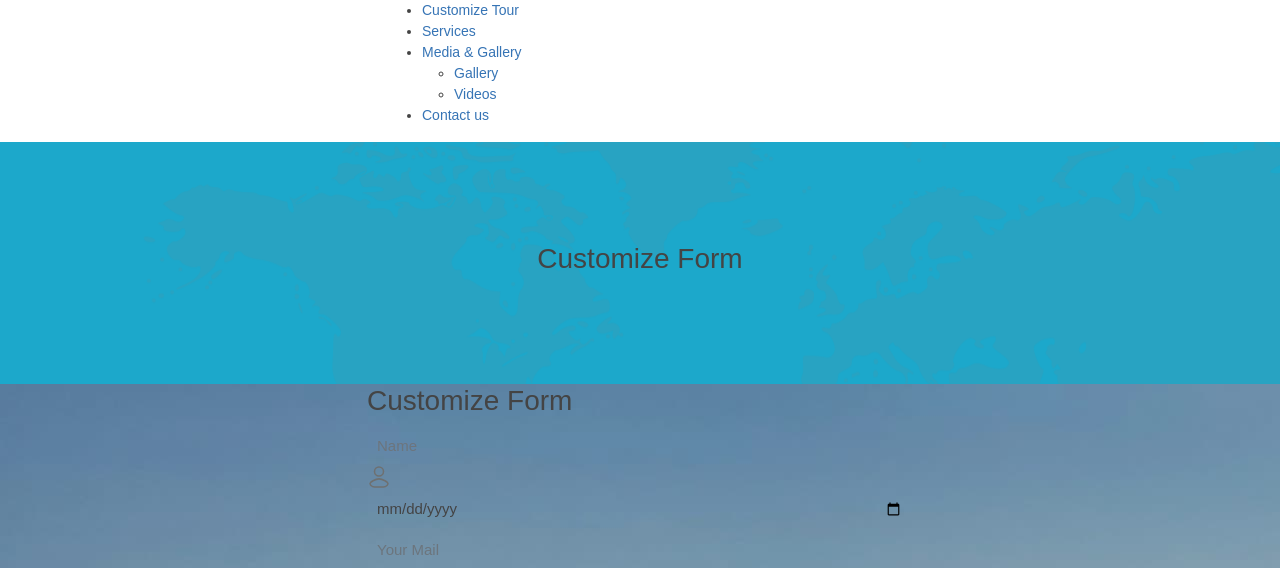
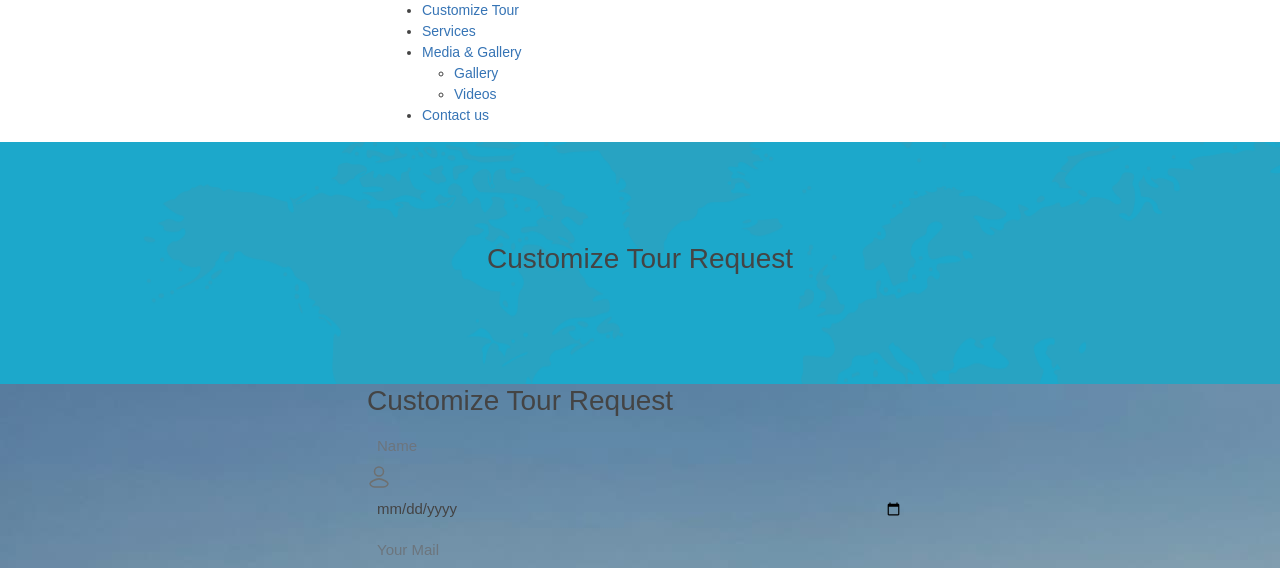
Before and after one commit to tysonchamp/anaadi, a CodeIgniter app: page /anaadi/index.php/customizeform/index in a window 1280 px wide. Shown: the part 1367-1935 px from the top of the page. Run offline with CodeIgniter, Linux system fonts and the light colour scheme; data comes from the database, SQL or seed files in the repository; some web fonts are replaced.

Commit message:
Update breadcrumb and section titles to "Customize Tour Request" for clarity

```diff
--- a/application/views/front/cutomizeform.php
+++ b/application/views/front/cutomizeform.php
@@ -1,7 +1,7 @@
 <div class="breadcumb-wrapper" data-bg-src="<?= base_url() ?>assets/img/bg/subscribe_bg_1.png">
     <div class="container">
         <div class="breadcumb-content">
-            <h3 class="breadcumb-title">Customize Form</h3>
+            <h3 class="breadcumb-title">Customize Tour Request</h3>
         </div>
     </div>
 </div>
@@ -12,7 +12,7 @@
             <div class="col-lg-6">
                 <div>
                     <form action="<?= base_url('Customizeform/enquiry') ?>" method="POST" class="contact-form style2 ajax-contact">
-                        <h3 class="sec-title mb-30 text-capitalize">Customize Form</h3>
+                        <h3 class="sec-title mb-30 text-capitalize">Customize Tour Request</h3>
 
                         <?php
                             $success = $this->session->flashdata('success');
```
